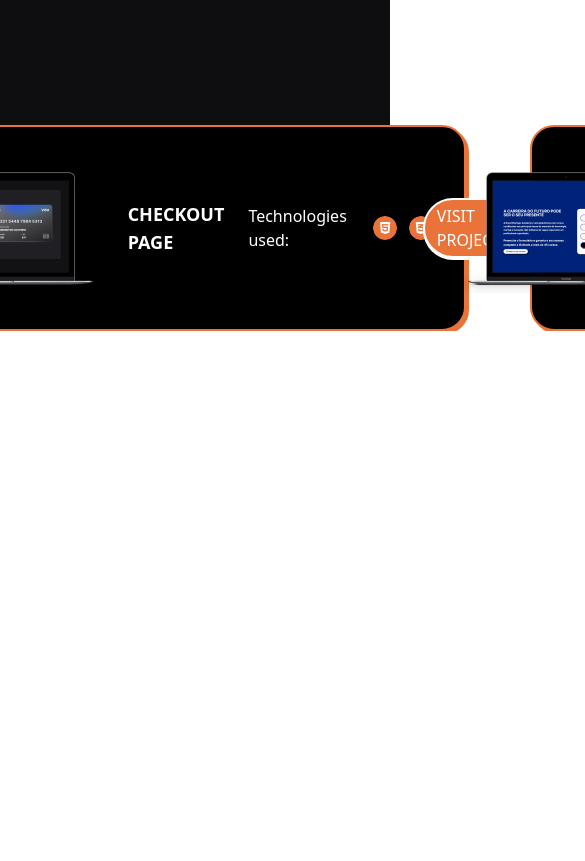
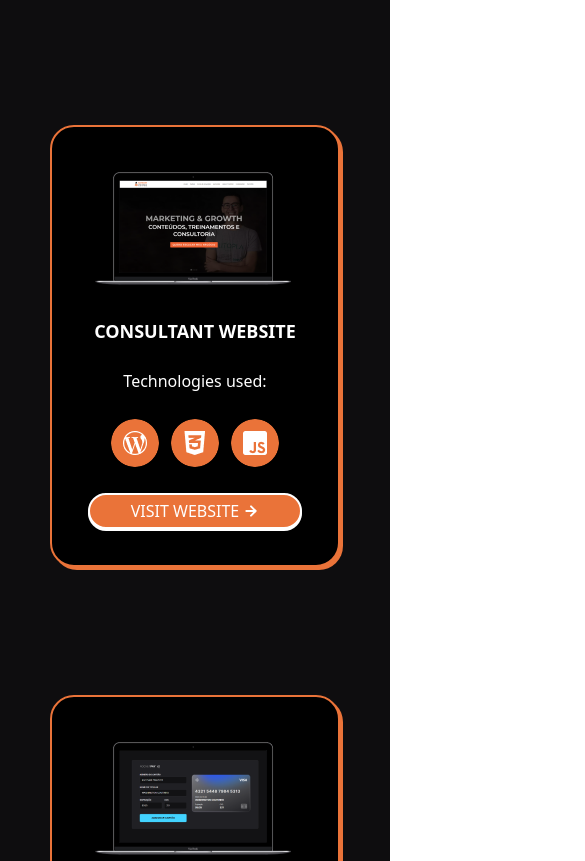
Before and after one commit to WashingtonCoutinho/WashingtonCoutinho.github.io, a website: page index.html in a window 390 px wide. Shown: the part 4436-5297 px from the top of the page, 585 px wide, since content can reach past the window. Before the commit the page ends 4767 px from the top, so only its background shows below. Drawn offline with Linux system fonts and the light colour scheme.

Commit message:
Mobile Section Fixed

```diff
--- a/index.html
+++ b/index.html
@@ -203,8 +203,8 @@
       <h2 class="uppercase font-bold text-4xl text-primary text-center mb-16">
         Portfolio
       </h2>
-      <div id="portfoliocards" class=" flex gap-16 justify-center items-center ">
-        <div id="website1" class="p-9 mt-16 group flex flex-row md:flex-col gap-6 items-center justify-center bg-black border-primary  rounded-3xl border-2 shadow-primary  transition-all hover:scale-[1.02] hover:border-white hover:shadow-wl">
+      <div id="portfoliocards" class=" flex flex-wrap gap-16 justify-center items-center ">
+        <div id="website1" class="p-9 mt-16 group flex flex-col gap-6 items-center justify-center bg-black border-primary  rounded-3xl border-2 shadow-primary  transition-all hover:scale-[1.02] hover:border-white hover:shadow-wl">
           <img src="src/img/MacBook-Washington-Coutinho.png" alt="Website Washington Coutinho">
           <h3 class="uppercase font-bold text-lg">Consultant Website</h3>
           <p>Technologies used:</p>
@@ -230,7 +230,7 @@
           </svg>
         </a>
         </div>
-        <div id="website2" class="p-9 mt-16 group flex flex-row md:flex-col gap-6 items-center justify-center bg-black border-primary  rounded-3xl border-2 shadow-primary  transition-all hover:scale-[1.02] hover:border-white hover:shadow-wl">
+        <div id="website2" class="p-9 mt-16 group flex flex-col gap-6 items-center justify-center bg-black border-primary  rounded-3xl border-2 shadow-primary  transition-all hover:scale-[1.02] hover:border-white hover:shadow-wl">
           <img src="src/img/MacBook-RocketPay.png" alt="Website Washington Coutinho">
           <h3 class="uppercase font-bold text-lg">Checkout Page</h3>
           <p>Technologies used:</p>
@@ -256,7 +256,7 @@
           </svg>
         </a>
         </div>
-        <div id="website3" class="p-9 mt-16 group flex flex-row md:flex-col gap-6 items-center justify-center bg-black border-primary  rounded-3xl border-2 shadow-primary  transition-all hover:scale-[1.02] hover:border-white hover:shadow-wl">
+        <div id="website3" class="p-9 mt-16 group flex flex-col gap-6 items-center justify-center bg-black border-primary  rounded-3xl border-2 shadow-primary  transition-all hover:scale-[1.02] hover:border-white hover:shadow-wl">
           <img src="src/img/MacBook-Brasil-Startups.png" alt="Website Washington Coutinho">
           <h3 class="uppercase font-bold text-lg">Startup Landing Page</h3>
           <p>Technologies used:</p>
```
Also changed, not shown: dist/style.css.
